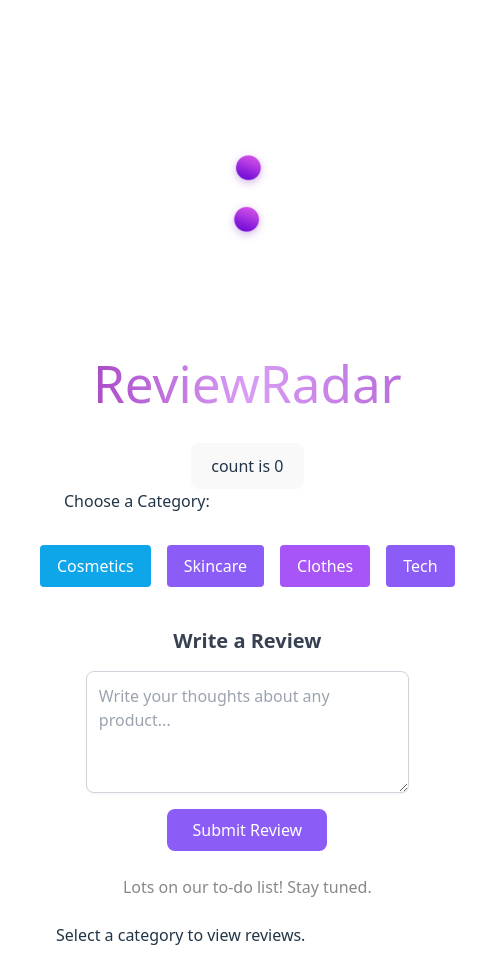
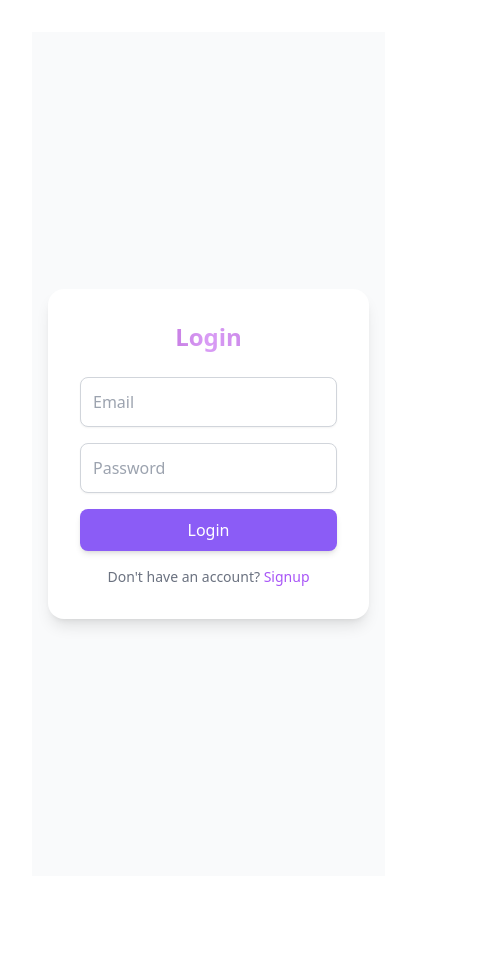
Before and after one commit to ileanat/ReviewRadar, a React (Vite) app: page /login in a window 390 px wide. Shown: the whole page, 495 px wide, since content can reach past the window. After the commit the page ends 908 px from the top, so only its background shows below. Built offline with nearby package versions, Linux system fonts and the light colour scheme; data requests are answered from the project's data file.

Commit message:
Front-end changes

```diff
--- a/package.json
+++ b/package.json
@@ -17,7 +17,8 @@
     "express": "^5.1.0",
     "jsonwebtoken": "^9.0.2",
     "react": "^19.1.1",
-    "react-dom": "^19.1.1"
+    "react-dom": "^19.1.1",
+    "react-router-dom": "^7.9.4"
   },
   "devDependencies": {
     "@eslint/js": "^9.33.0",
--- a/src/App.tsx
+++ b/src/App.tsx
@@ -1,5 +1,5 @@
 import { useState, useEffect } from "react";
-import loading from "./assets/loading.gif";
+const loading = "https://cdn.dribbble.com/users/546766/screenshots/4790425/progress-circle.gif";
 import "./index.css";
 import "./App.css";
 
@@ -9,6 +9,7 @@ function App() {
   const [selectedCategory, setSelectedCategory] = useState<string | null>(null);
   const [reviewText, setReviewText] = useState(""); // new
   const [submittedReview, setSubmittedReview] = useState<string | null>(null); // new
+  const [formCategory, setFormCategory] = useState(""); // for the input form only
 
   useEffect(() => {
     fetch("/reviews")
@@ -26,6 +27,21 @@ function App() {
   return (
     <>
       <div>
+        {/* Top-right login/signup buttons fixed */}
+<div className="fixed top-4 right-4 flex space-x-2 z-50">
+  <button
+    className="px-4 py-2 bg-sky-500 text-white rounded hover:bg-blue-600"
+    onClick={() => alert("Login clicked")}
+  >
+    Login
+  </button>
+  <button
+    className="px-4 py-2 border-2 border-purple-500 bg-white text-purple-500 rounded hover:bg-purple-500 hover:text-white"
+    onClick={() => alert("Signup clicked")}
+  >
+    Signup
+  </button>
+</div>
         <a
           href="https://cdn.dribbble.com/users/546766/screenshots/4790425/progress-circle.gif"
           target="_blank"
@@ -45,7 +61,7 @@ function App() {
         <div className="text-left ml-0 pl-0">Choose a Category:</div>
       </div>
 
-      {/* Category Buttons (unchanged colors) */}
+      {/* Category Buttons */}
       <div className="flex justify-between">
         <button
           className="flex-1 mx-2 px-4 py-2 bg-sky-500 text-white rounded hover:bg-blue-600"
@@ -78,13 +94,41 @@ function App() {
   <h2 className="text-xl font-semibold mb-4 text-gray-700">
     Write a Review
   </h2>
+
+  {/* Product Name Input */}
+  <input
+    type="text"
+    className="w-3/4 md:w-1/2 p-3 mb-4 border border-gray-300 rounded-lg shadow-sm focus:outline-none focus:ring-2 focus:ring-violet-400"
+    placeholder="Product Name"
+    value={reviewText} // change this to a new state variable for product
+    onChange={(e) => setReviewText(e.target.value)} // update to product state
+  />
+
+  {/* Category Dropdown */}
+  <select
+  className="w-3/4 md:w-1/2 p-3 mb-4 border border-gray-300 rounded-lg shadow-sm focus:outline-none focus:ring-2 focus:ring-violet-400"
+  value={formCategory}
+  onChange={(e) => setFormCategory(e.target.value)}
+>
+  <option value="" disabled>
+    Select Category
+  </option>
+  <option value="Skincare">Skincare</option>
+  <option value="Cosmetics">Cosmetics</option>
+  <option value="Tech">Tech</option>
+  <option value="Clothes">Clothes</option>
+</select>
+
+
+  {/* Big Review Textarea */}
   <textarea
     className="w-3/4 md:w-1/2 p-3 border border-gray-300 rounded-lg shadow-sm focus:outline-none focus:ring-2 focus:ring-violet-400"
     rows={4}
     placeholder="Write your thoughts about any product..."
-          value={reviewText}
+    value={reviewText} // keep this for review text
     onChange={(e) => setReviewText(e.target.value)}
   ></textarea>
+
   <button
     className="mt-4 px-6 py-2 bg-violet-500 text-white rounded-lg hover:bg-violet-600"
     onClick={handleSubmit}
@@ -99,6 +143,7 @@ function App() {
     </div>
   )}
 </div>
+
 
       <p className="read-the-docs mt-6">Lots on our to-do list! Stay tuned.</p>
 
--- /dev/null
+++ b/src/LoginPage.tsx
@@ -0,0 +1,60 @@
+import { useState } from "react";
+
+export default function Login() {
+  const [email, setEmail] = useState("");
+  const [password, setPassword] = useState("");
+
+  const handleLogin = (e: React.FormEvent) => {
+    e.preventDefault();
+    alert(`Email: ${email}\nPassword: ${password}`);
+    setEmail("");
+    setPassword("");
+  };
+
+  return (
+    <div className="min-h-screen flex items-center justify-center bg-gray-50 p-4">
+      <div className="w-full max-w-md bg-white p-8 rounded-2xl shadow-lg">
+        <h1 className="text-2xl font-bold mb-6 text-purple-500 text-center">
+          Login
+        </h1>
+        <form className="flex flex-col" onSubmit={handleLogin}>
+          {/* Email Input */}
+          <input
+            type="email"
+            placeholder="Email"
+            className="mb-4 p-3 border border-gray-300 rounded-lg shadow-sm focus:outline-none focus:ring-2 focus:ring-violet-400"
+            value={email}
+            onChange={(e) => setEmail(e.target.value)}
+            required
+          />
+
+          {/* Password Input */}
+          <input
+            type="password"
+            placeholder="Password"
+            className="mb-4 p-3 border border-gray-300 rounded-lg shadow-sm focus:outline-none focus:ring-2 focus:ring-violet-400"
+            value={password}
+            onChange={(e) => setPassword(e.target.value)}
+            required
+          />
+
+          {/* Login Button */}
+          <button
+            type="submit"
+            className="mb-4 px-4 py-2 bg-violet-500 text-white rounded-lg hover:bg-violet-600 shadow-md"
+          >
+            Login
+          </button>
+
+          {/* Signup Redirect */}
+          <p className="text-sm text-gray-500 text-center">
+            Don't have an account?{" "}
+            <span className="text-purple-500 cursor-pointer hover:underline">
+              Signup
+            </span>
+          </p>
+        </form>
+      </div>
+    </div>
+  );
+}
--- /dev/null
+++ b/src/SignUpPage.tsx
@@ -0,0 +1,10 @@
+export function SignUpPage() {
+  return (
+    <div>
+      <h1>Sign Up</h1>
+      {/* Sign up form goes here */}
+    </div>
+  );
+}
+
+export default SignUpPage;
--- a/src/main.tsx
+++ b/src/main.tsx
@@ -1,10 +1,17 @@
-import { StrictMode } from 'react'
-import { createRoot } from 'react-dom/client'
-import './index.css'
-import App from './App.tsx'
+import { StrictMode } from 'react';
+import { createRoot } from 'react-dom/client';
+import { BrowserRouter, Routes, Route } from 'react-router-dom';
+import './index.css';
+import App from './App.tsx';
+import LoginPage from './LoginPage.tsx';
 
 createRoot(document.getElementById('root')!).render(
   <StrictMode>
-    <App />
-  </StrictMode>,
-)
+    <BrowserRouter>
+      <Routes>
+        <Route path="/" element={<App />} />
+        <Route path="/login" element={<LoginPage />} />
+      </Routes>
+    </BrowserRouter>
+  </StrictMode>
+);
```
Also changed, not shown: 1 other file (tests, documents, lock files or other folders). Lines whose indentation alone changed are shown as unchanged.
